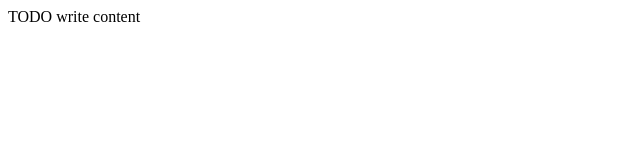
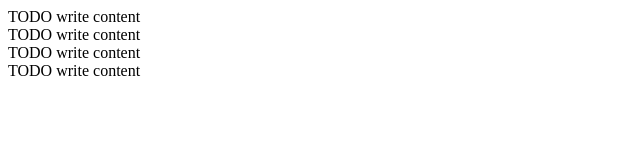
Before and after one commit to ljorge2016/ProyectosMaya, a plain HTML site: page WebApp/web/index.html in a window 1280 px wide. Shown: the whole page, without its empty margins (0-640 px from the left). Drawn offline with Linux system fonts and the light colour scheme.

Commit message:
Nuevos Mensajes

```diff
--- a/WebApp/web/index.html
+++ b/WebApp/web/index.html
@@ -12,5 +12,8 @@ and open the template in the editor.
     </head>
     <body>
         <div>TODO write content</div>
+        <div>TODO write content</div>
+        <div>TODO write content</div>
+        <div>TODO write content</div>
     </body>
 </html>
```
